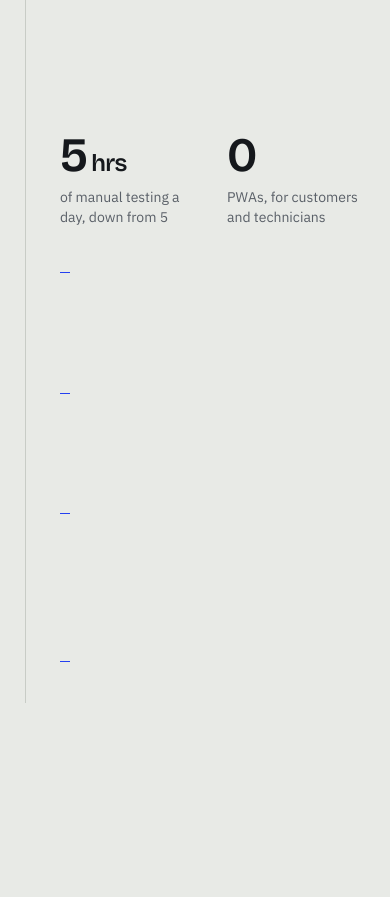
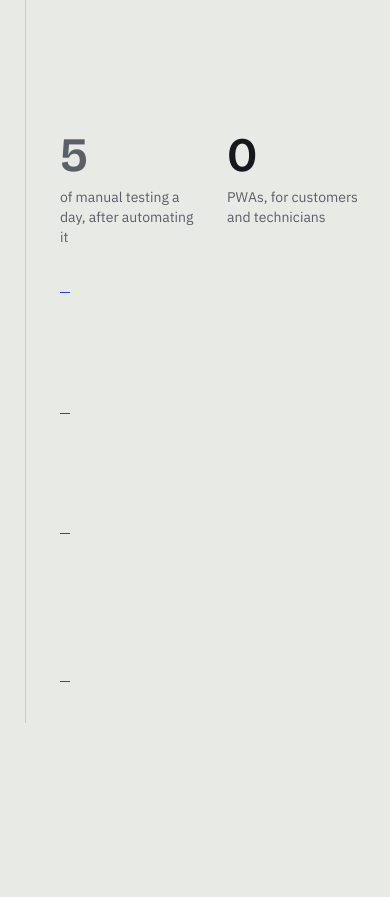
Before and after one commit to ShahnawazHussain28/portfolio, a Next.js app: page / in a window 390 px wide. Shown: the part 6900-7797 px from the top of the page. Built offline with nearby package versions, Linux system fonts and the light colour scheme.

Commit message:
Show testing-time stat as a crossed-out before/after
A lone big 0 read as 'nothing'; now it reads 5 to 0 hrs.

Co-Authored-By: Claude <noreply@anthropic.com>

```diff
--- a/app/components/site/Experience.jsx
+++ b/app/components/site/Experience.jsx
@@ -44,6 +44,14 @@ export default function Experience() {
             stagger: 0.06,
             scrollTrigger: { trigger: el, start: "top 85%" },
           });
+        });
+
+        // Before/after stats: strike through the old value, then bring in the new one.
+        job.querySelectorAll("[data-change]").forEach((el) => {
+          gsap
+            .timeline({ scrollTrigger: { trigger: el, start: "top 85%" } })
+            .from(el.querySelector("[data-strike]"), { scaleX: 0, duration: 0.5, ease: "power3.inOut", delay: 0.2 })
+            .from(el.querySelector("[data-after]"), { opacity: 0, x: -24, duration: 0.7, ease: "expo.out" }, "-=0.1");
         });
 
         // Numbers count to their value.
@@ -110,6 +118,30 @@ export default function Experience() {
                       <div key={s.label}>
                         <dt className="sr-only">{s.label}</dt>
                         <dd>
+                          {s.before !== undefined ? (
+                            // Before/after: the old number gets crossed out, then the new one lands.
+                            <span
+                              data-change
+                              className="flex items-baseline gap-[0.18em] font-display font-semibold leading-none tracking-[-0.04em]"
+                              style={{ fontSize: "clamp(3rem, 6vw, 5rem)" }}
+                            >
+                              <span className="sr-only">
+                                From {s.before} to {s.after} {s.unit}
+                              </span>
+                              <span aria-hidden="true" className="relative text-graphite">
+                                {s.before}
+                                <span
+                                  data-strike
+                                  className="absolute -left-[0.08em] -right-[0.08em] top-[52%] h-[0.09em] origin-left -rotate-12 rounded-full bg-cobalt"
+                                />
+                              </span>
+                              <span aria-hidden="true" data-after className="inline-flex items-baseline gap-[0.18em]">
+                                <span className="text-[0.45em] text-graphite">to</span>
+                                <span className="text-cobalt">{s.after}</span>
+                                <span className="text-[0.45em] tracking-tight">{s.unit}</span>
+                              </span>
+                            </span>
+                          ) : (
                             <span
                               className="block font-display font-semibold leading-none tracking-[-0.04em]"
                               style={{ fontSize: "clamp(3rem, 6vw, 5rem)" }}
@@ -119,6 +151,7 @@ export default function Experience() {
                               </span>
                               {s.suffix && <span className="text-[0.5em] tracking-tight">{s.suffix}</span>}
                             </span>
+                          )}
                           <span aria-hidden="true" className="mt-2 block text-sm text-graphite">
                             {s.label}
                           </span>
--- a/app/data/experience.js
+++ b/app/data/experience.js
@@ -28,7 +28,7 @@ export const experiences = [
     ],
     technologies: ["React", "Node.js", "Python", "IoT", "PWA", "WebSockets", "PostgreSQL"],
     stats: [
-      { from: 5, to: 0, suffix: " hrs", label: "of manual testing a day, down from 5" },
+      { before: 5, after: 0, unit: "hrs", label: "of manual testing a day, after automating it" },
       { from: 0, to: 2, label: "PWAs, for customers and technicians" },
     ],
   },
```
Lines whose indentation alone changed are shown as unchanged.
